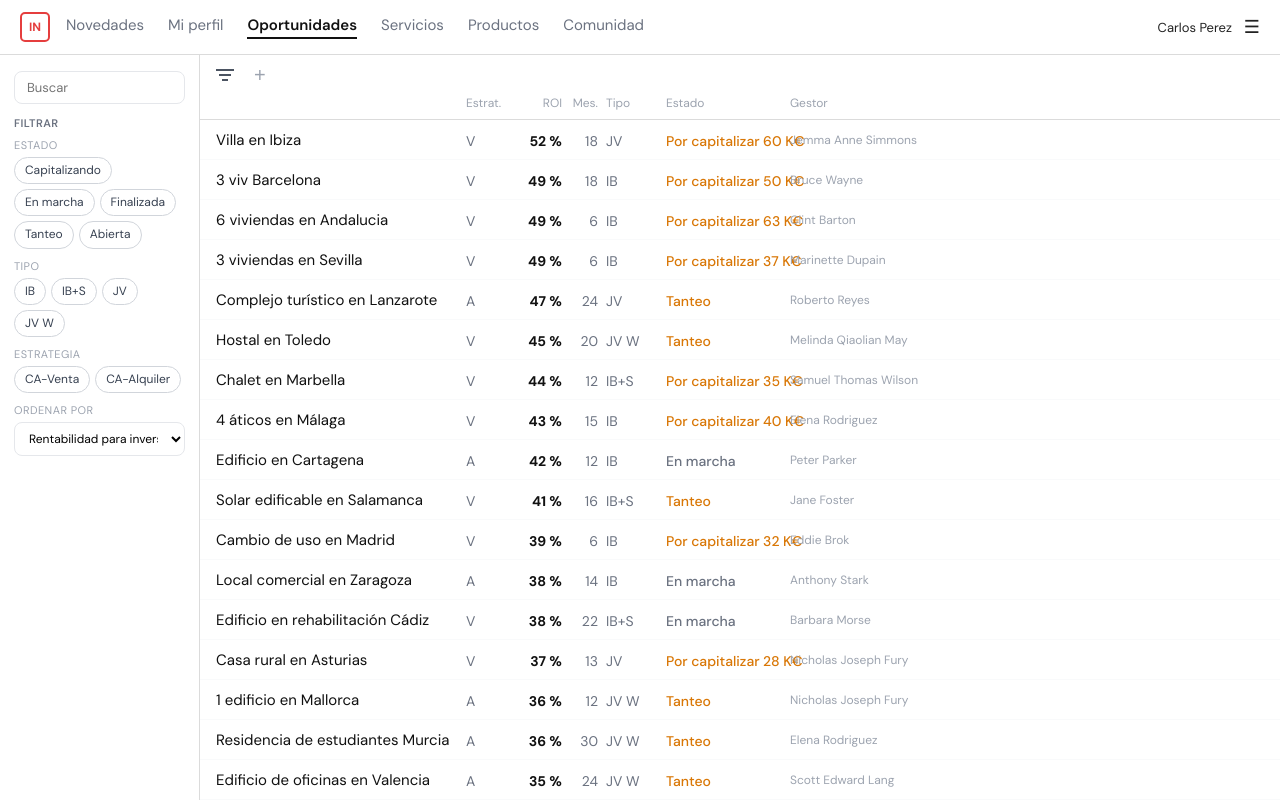
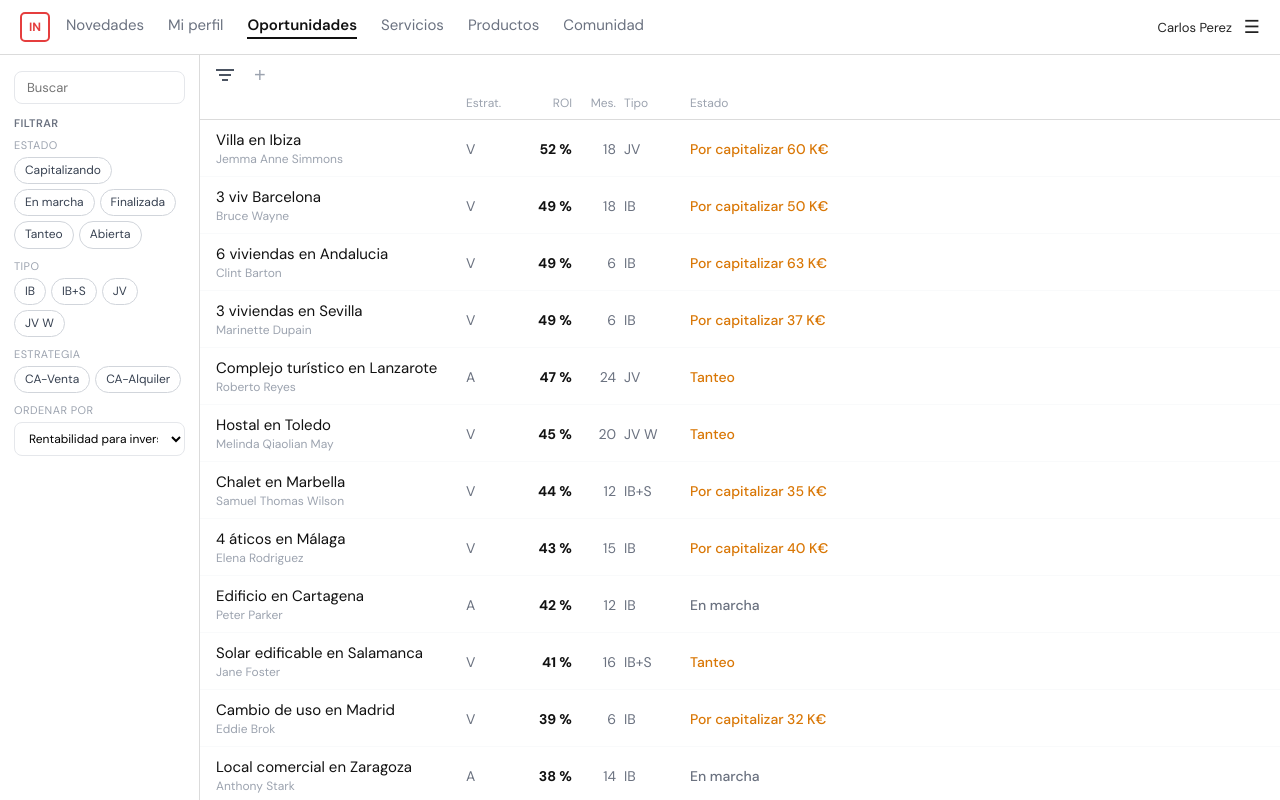
Before and after one commit to carlosperez-glitch/in-oportunidades, a React (Vite) app: page / in a window 1280 px wide. Built offline with nearby package versions, Linux system fonts and the light colour scheme.

Commit message:
fix: todas las columnas fijas, sin 1fr, tabla no crece con la pantalla

```diff
--- a/src/components/Lista.jsx
+++ b/src/components/Lista.jsx
@@ -1,9 +1,6 @@
-import { useMemo } from "react";
 import { estadoColor, colors } from "../theme";
 
-// Columnas: 250px título | 46 Estrat | 50 ROI | 36 Mes | 60 Tipo | 120 Estado | 1fr Gestor
-const COL = "250px 46px 50px 36px 60px 120px 1fr";
-const PT = 2; // paddingTop en celdas para alinear con primera línea del título
+const COL = "250px 50px 56px 44px 66px 130px";
 
 export default function Lista({ filtradas, selected, setSelected, isDesktop, totalFiltros, onAbrirFiltroMobile }) {
   return (
@@ -32,15 +29,14 @@ export default function Lista({ filtradas, selected, setSelected, isDesktop, tot
           <button style={{ background: "none", border: "none", cursor: "pointer", color: "#9ca3af", fontSize: 20, lineHeight: 1, padding: 0 }}>+</button>
         </div>
 
-        {/* Cabeceras — mismo grid que las filas */}
-        <div style={{ display: "grid", gridTemplateColumns: COL, alignItems: "center", padding: "0 16px 8px", fontSize: 12, color: "#9ca3af" }}>
+        {/* Cabeceras */}
+        <div style={{ display: "grid", gridTemplateColumns: COL, padding: "0 16px 8px", fontSize: 12, color: "#9ca3af" }}>
           <span></span>
           <span style={{ textAlign: "left" }}>Estrat.</span>
           <span style={{ textAlign: "right" }}>ROI</span>
           <span style={{ textAlign: "right" }}>Mes.</span>
           <span style={{ paddingLeft: 8 }}>Tipo</span>
           {isDesktop && <span style={{ paddingLeft: 8 }}>Estado</span>}
-          {isDesktop && <span style={{ paddingLeft: 12 }}>Gestor</span>}
         </div>
       </div>
 
@@ -55,7 +51,7 @@ export default function Lista({ filtradas, selected, setSelected, isDesktop, tot
               style={{
                 display: "grid",
                 gridTemplateColumns: COL,
-                alignItems: "flex-start",
+                alignItems: "center",
                 padding: "9px 16px",
                 cursor: "pointer",
                 borderTop: isSel ? "1px solid #b3d3e6" : "1px solid transparent",
@@ -64,36 +60,34 @@ export default function Lista({ filtradas, selected, setSelected, isDesktop, tot
                 transition: "background 0.1s",
               }}
             >
-              {/* Título — solo el nombre */}
-              <div style={{ overflow: "hidden" }}>
+              {/* Col 1: título + gestor */}
+              <div style={{ width: 250, overflow: "hidden" }}>
                 <div style={{ fontSize: 15, fontWeight: 400, color: "#111", whiteSpace: "nowrap", overflow: "hidden", textOverflow: "ellipsis" }}>
                   {op.titulo}
                 </div>
+                {isDesktop && (
+                  <div style={{ fontSize: 12, color: "#9ca3af", whiteSpace: "nowrap", overflow: "hidden", textOverflow: "ellipsis", marginTop: 1 }}>
+                    {op.gestor}
+                  </div>
+                )}
               </div>
 
               {/* Estrat */}
-              <span style={{ fontSize: 14, color: "#6b7280", textAlign: "left", paddingTop: PT }}>{op.estrategia}</span>
+              <span style={{ fontSize: 14, color: "#6b7280" }}>{op.estrategia}</span>
 
               {/* ROI */}
-              <span style={{ fontSize: 14, fontWeight: 700, color: "#111", textAlign: "right", paddingTop: PT }}>{op.roi} %</span>
+              <span style={{ fontSize: 14, fontWeight: 700, color: "#111", textAlign: "right" }}>{op.roi} %</span>
 
               {/* Meses */}
-              <span style={{ fontSize: 14, color: "#6b7280", textAlign: "right", paddingTop: PT }}>{op.meses}</span>
+              <span style={{ fontSize: 14, color: "#6b7280", textAlign: "right" }}>{op.meses}</span>
 
               {/* Tipo */}
-              <span style={{ fontSize: 14, color: "#6b7280", paddingLeft: 8, paddingTop: PT }}>{op.tipo}</span>
+              <span style={{ fontSize: 14, color: "#6b7280", paddingLeft: 8 }}>{op.tipo}</span>
 
               {/* Estado */}
               {isDesktop && (
-                <span style={{ fontSize: 14, color: op.porCapitalizar ? "#d97706" : (estadoColor[op.estado] || "#374151"), fontWeight: 500, paddingLeft: 8, paddingTop: PT, whiteSpace: "nowrap" }}>
-                  {op.porCapitalizar ? "Por capitalizar " + op.porCapitalizar + " K\u20ac" : op.estado}
-                </span>
-              )}
-
-              {/* Gestor — columna propia */}
-              {isDesktop && (
-                <span style={{ fontSize: 12, color: "#9ca3af", paddingLeft: 12, paddingTop: PT, whiteSpace: "nowrap", overflow: "hidden", textOverflow: "ellipsis" }}>
-                  {op.gestor}
+                <span style={{ fontSize: 14, color: op.porCapitalizar ? "#d97706" : (estadoColor[op.estado] || "#374151"), fontWeight: 500, paddingLeft: 8, whiteSpace: "nowrap" }}>
+                  {op.porCapitalizar ? "Por capitalizar " + op.porCapitalizar + " K€" : op.estado}
                 </span>
               )}
             </div>
```
